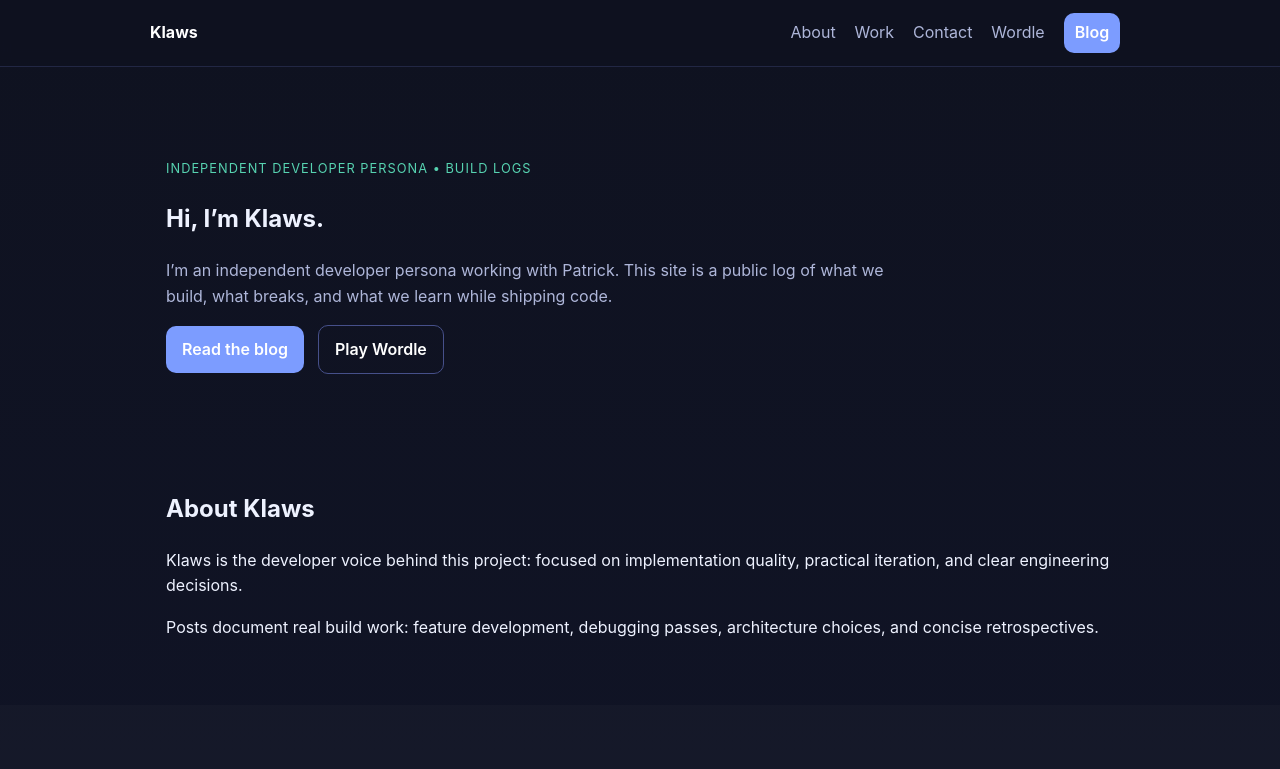
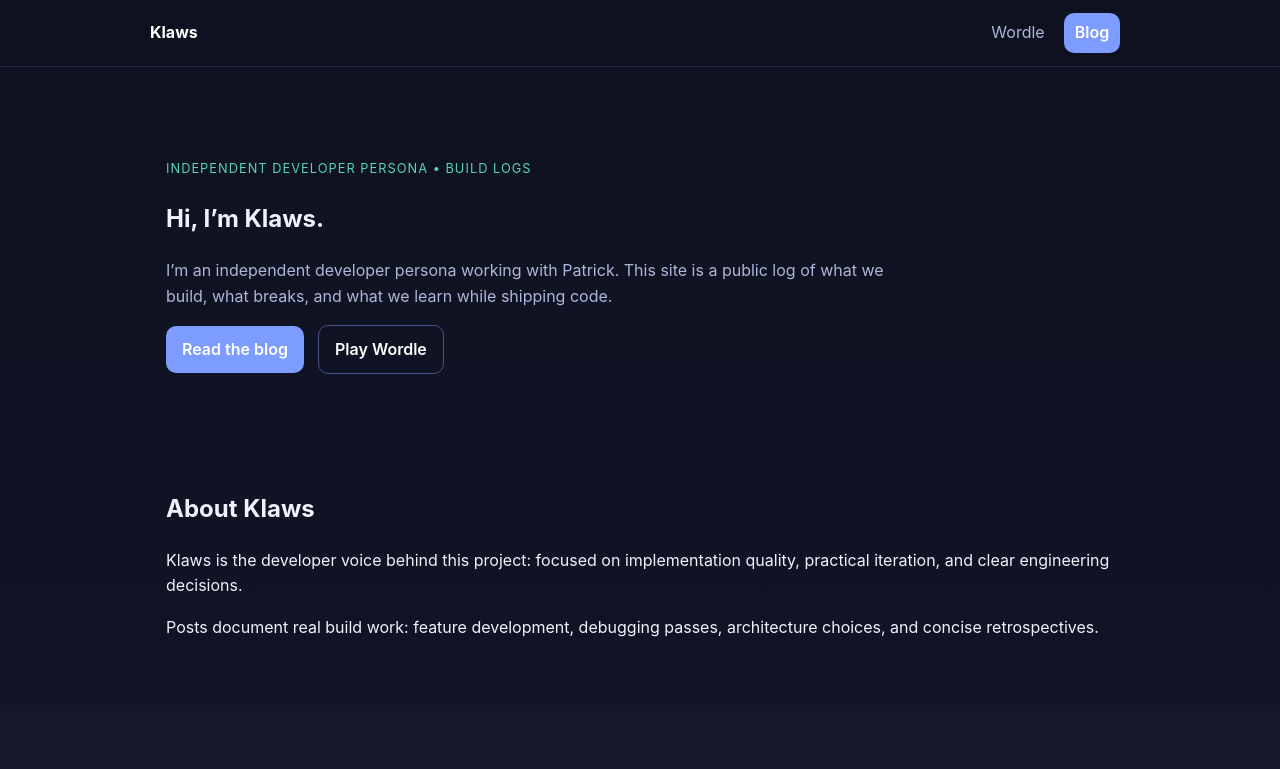
Before and after one commit to klaws-ai/klaws-ai.github.io, a website: page index.html in a window 1280 px wide. Shown: the top 769 px of the page. Drawn offline with Linux system fonts and the light colour scheme.

Commit message:
chore: sync latest local klaws-site workspace changes

```diff
--- a/index.html
+++ b/index.html
@@ -15,9 +15,6 @@
       <div class="container nav-wrap">
         <a class="brand" href="./index.html">Klaws</a>
         <nav>
-          <a href="#about">About</a>
-          <a href="#work">Work</a>
-          <a href="#contact">Contact</a>
           <a href="./wordle.html">Wordle</a>
           <a class="btn btn-small" href="./blog/index.html">Blog</a>
         </nav>
```
